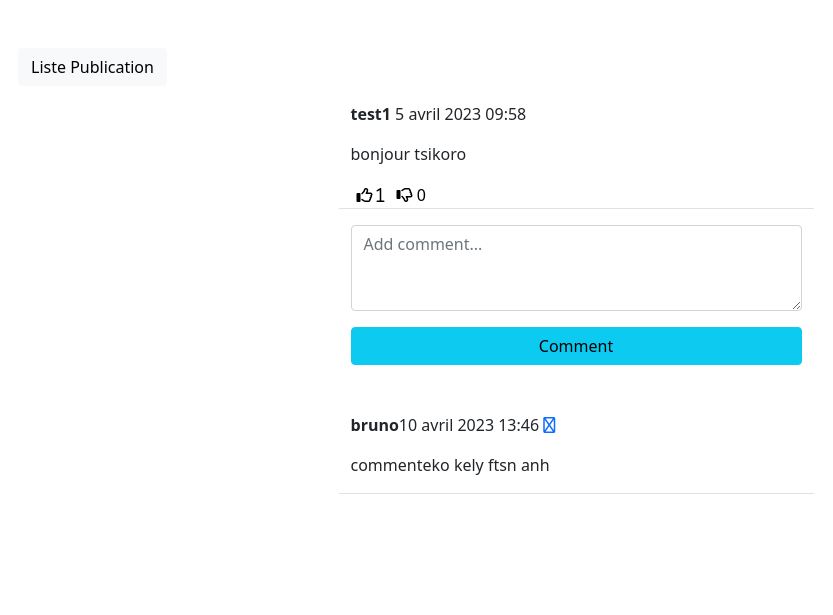
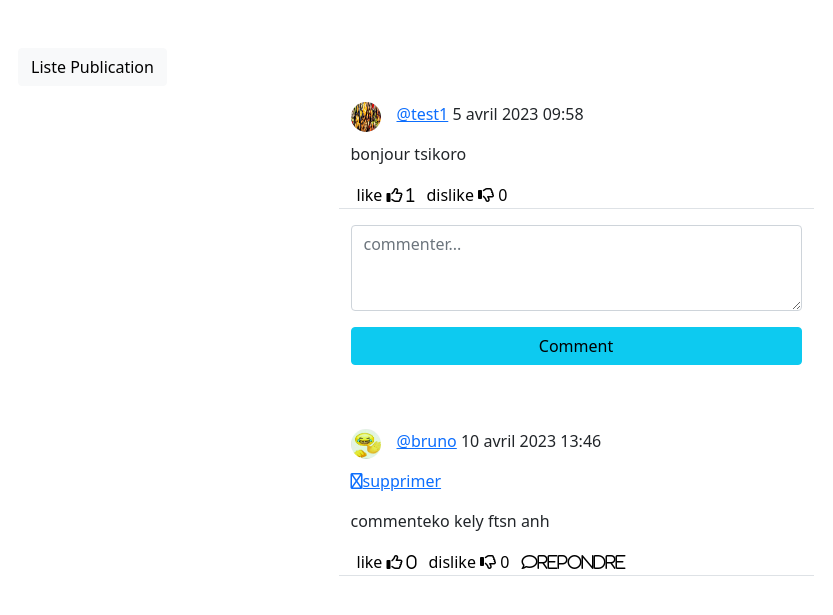
Before and after one commit to matrix11061991/ProJ-Final-Django, a Django app: page /social/post/4 in a window 1280 px wide. Shown: the part 56-671 px from the top of the page, without its empty margins (64-897 px from the left). Run offline with Django 4.2, Linux system fonts and the light colour scheme; a user stored in the database is signed in; data comes from the database, SQL or seed files in the repository; both versions use the stored data as it was after the commit; data that the repository does not hold is empty; some libraries are stand-ins or nearby versions.

Commit message:
post avec un seule image, repondre a un commentaire

```diff
--- a/Reseau_sociaux_by_Bruno/tatasiknetwork/landing/templates/landing/navbar.html
+++ b/Reseau_sociaux_by_Bruno/tatasiknetwork/landing/templates/landing/navbar.html
@@ -25,7 +25,7 @@
             <a class="nav-link dropdown-toggle text-dark" data-bs-toggle="dropdown" role="buton" aria-expanded="false"><i class="fas fa-user"></i></a>
             <ul class="dropdown-menu">
               <li><a class="dropdown-item"
-                href="{% url 'profile' user.profile.pk %}"
+                href="{% url 'profile' request.user.profile.pk %}"
                 >Profile</a></li>
               <li><a class="dropdown-item" href="{% url 'account_logout' %}">Deconnexion</a></li>
             </ul>
--- a/Reseau_sociaux_by_Bruno/tatasiknetwork/social/admin.py
+++ b/Reseau_sociaux_by_Bruno/tatasiknetwork/social/admin.py
@@ -1,6 +1,7 @@
 from django.contrib import admin
-from .models import Post, UserProfile
+from .models import Post, UserProfile, Comment
 
 # Register your models here.
 admin.site.register(Post)
 admin.site.register(UserProfile)
+admin.site.register(Comment)
--- a/Reseau_sociaux_by_Bruno/tatasiknetwork/social/forms.py
+++ b/Reseau_sociaux_by_Bruno/tatasiknetwork/social/forms.py
@@ -7,12 +7,13 @@ class PostForm(forms.ModelForm):
 		label='',
 		widget=forms.Textarea(attrs={
 			'rows': '3',
-			'placeholder': 'Say Something ...'
+			'placeholder': 'dit quelque chose ...'
 		}))
+	image = forms.ImageField(required=False)
 
 	class Meta:
 		model = Post
-		fields = ['body']
+		fields = ['body', 'image']
 
 
 class CommentForm(forms.ModelForm):
@@ -20,7 +21,7 @@ class CommentForm(forms.ModelForm):
 		label='',
 		widget=forms.Textarea(attrs={
 			'rows': '3',
-			'placeholder': 'Add comment...'
+			'placeholder': 'commenter...'
 		}))
 
 	class Meta:
--- a/Reseau_sociaux_by_Bruno/tatasiknetwork/social/templates/social/comment_delete.html
+++ b/Reseau_sociaux_by_Bruno/tatasiknetwork/social/templates/social/comment_delete.html
@@ -7,7 +7,7 @@
 
 	<div class="row mt-5">
 		<div class="col-md-5 col-sm-6">
-			<a href="{% url 'post-list'%}" class="btn btn-light">Liste Publication</a>
+			<a href="{% url 'post-detail' object.post.pk %}" class="btn btn-light">retour</a>
 		</div>
 	</div>
 	<div class="row justify-content-center mt-3 mb-5">
--- a/Reseau_sociaux_by_Bruno/tatasiknetwork/social/templates/social/post_detail.html
+++ b/Reseau_sociaux_by_Bruno/tatasiknetwork/social/templates/social/post_detail.html
@@ -1,6 +1,6 @@
 {% extends 'landing/base.html' %}
 {% load crispy_forms_tags %}
-
+{% load static %}
 
 {% block content %}
 <div class="container">
@@ -13,26 +13,28 @@
 
 	<div class="row justify-content-center mt-3">
 		<div class="col-md-5 col-sm-12 border-bottom">
-			<p>
-				<strong>{{ post.author }}</strong> {{ post.created_on }}
+				<div>
+				<a href="{% url 'profile' post.author.profile.pk %}"></a>
+				<img src="{{ post.author.profile.picture.url }}" class="rounded-circle post-img" height="30" width="30">
+				<p class="post-text"><a  class="text-primary" href="{% url 'profile' post.author.profile.pk %}">@{{ post.author }}</a> {{ post.created_on }}</p>
+			</div>
 				{% if request.user == post.author %}
 					<a href="{% url 'post-edit' post.pk %}" ><i class="far fa-edit"></i></a>
 					<a href="{% url 'post-delete' post.pk %}" ><i class="far fa-trash"></i></a>
 				{%endif%}
-			</p>
 			<p>{{post.body}}</p>
 			<div class="d-flex flex-row">
 				<form method="POST" action="{% url 'like' post.pk %}">
 					{% csrf_token %}
 					<input type="hidden" name="next" value="{{request.path}}">
-					<button class="btn-no-border-and-color" type="submit">
+					<button class="btn-no-border-and-color" type="submit">like
 						<i class="far fa-thumbs-up"><span> {{post.likes.all.count}}</span></i>
 					</button>
 				</form>
 				<form method="POST" action="{% url 'dislike' post.pk %}">
 					{% csrf_token %}
 					<input type="hidden" name="next" value="{{request.path}}">
-					<button class="btn-no-border-and-color" type="submit">
+					<button class="btn-no-border-and-color" type="submit">dislike
 						<i class="far fa-thumbs-down"></i><span> {{post.dislikes.all.count}}</span>
 					</button>
 				</form>
@@ -53,18 +55,73 @@
 	</div>
 
 	{% for comment in comments %}
+	{% if comment.is_parent %}
 		<div class="row justify-content-center mt-3 mb-5">
 		<div class="col-md-5 col-sm-12 border-bottom">
 			<p>
-				<strong>{{ comment.author }}</strong>{{ comment.created_on }}
+				<div>
+					<a href="{% url 'profile' comment.author.profile.pk %}"></a>
+					<img src="{{ comment.author.profile.picture.url }}" class="rounded-circle post-img" height="30" width="30">
+					<p class="post-text"><a  class="text-primary" href="{% url 'profile' comment.author.profile.pk %}">@{{ comment.author }}</a> {{ comment.created_on }}</p>
+				</div>
 				{% if request.user == comment.author %}
-					<a href="{% url 'comment-delete' post.pk comment.pk %}" ><i class="far fa-trash"></i></a>
+					<a href="{% url 'comment-delete' post.pk comment.pk %}" ><i class="far fa-trash"></i>supprimer</a>
 				{%endif%}
 			</p>
 			<p>{{ comment.comment }}</p>
+			<div class="d-flex flex-row">
+				<form method="POST" action="{% url 'comment-like' post.pk comment.pk %}">
+					{% csrf_token %}
+					<input type="hidden" name="next" value="{{request.path}}">
+					<button class="btn-no-border-and-color" type="submit">like
+						<i class="far fa-thumbs-up"><span> {{comment.likes.all.count}}</span></i>
+					</button>
+				</form>
+				<form method="POST" action="{% url 'comment-dislike' post.pk comment.pk %}">
+					{% csrf_token %}
+					<input type="hidden" name="next" value="{{request.path}}">
+					<button class="btn-no-border-and-color" type="submit">dislike
+						<i class="far fa-thumbs-down"></i><span> {{comment.dislikes.all.count}}</span>
+					</button>
+				</form>
+				<div>
+					<button class="btn-no-border-and-color" onclick="commentReplyToggle('{{ comment.pk }}')"><i class="far fa-comment">repondre</i></button>
+				</div>
+			</div>
 		</div>
 	</div>
+
+	<div class="row justify-content-center mt-3 mb-5 d-none" id="{{ comment.pk }}">
+		<div class="col-md-5 col-sm-12">
+			<form method="POST" action="{% url 'comment-reply' post.pk comment.pk %}">
+				{% csrf_token %}
+				{{form | crispy}}
+				<div class="d-grid gap-2">
+					<button class="btn btn-info mt-3">Comment</button>
+				</div>
+			</form>
+		</div>
+	</div>
+	{% for child_comment in comment.children %}
+		<div class="row justify-content-center mt-3 mb-5 child-comment">
+			<div class="col-md-5 col-sm-12 border-bottom">
+				<p>
+				<div>
+					<a href="{% url 'profile' comment.author.profile.pk %}"></a>
+					<img src="{{ child_comment.author.profile.picture.url }}" class="rounded-circle post-img" height="30" width="30">
+					<p class="post-text"><a  class="text-primary" href="{% url 'profile' child_comment.author.profile.pk %}">@{{ child_comment.author }}</a> {{ child_comment.created_on }}</p>
+				</div>
+				{% if request.user == child_comment.author %}
+					<a href="{% url 'comment-delete' post.pk child_comment.pk %}" ><i class="far fa-trash"></i>supprimer</a>
+				{%endif%}
+			</p>
+			<p>{{child_comment.comment}}</p>
+			</div>
+		</div>
+	{% endfor %}
+	{% endif %}
 	{% endfor %}
 
 </div>
+<script type="text/javascript" src="{% static 'js/social.js' %}"></script>
 {% endblock content %}
--- a/Reseau_sociaux_by_Bruno/tatasiknetwork/social/templates/social/post_edit.html
+++ b/Reseau_sociaux_by_Bruno/tatasiknetwork/social/templates/social/post_edit.html
@@ -18,7 +18,7 @@
 	</div>
 	<div class="row justify-content-center mt-3 mb-5">
 		<div class="col-md-5 col-sm-12">
-			<form method="POST">
+			<form method="POST" enctype="multipart/form-data">
 				{% csrf_token %}
 				{{form | crispy}}
 				<div class="d-grid gap-2">
--- a/Reseau_sociaux_by_Bruno/tatasiknetwork/social/templates/social/search.html
+++ b/Reseau_sociaux_by_Bruno/tatasiknetwork/social/templates/social/search.html
@@ -10,6 +10,11 @@
 		{% for profile in profile_list %}
 			<div class="row justify-content-center mt-3">
 				<div class="col-md-5 col-sm-12 border-bottom position-relative">
+					<div>
+						<a href="{% url 'profile' profile.pk %}"></a>
+						<img src="{{ profile.picture.url }}" class="rounded-circle post-img" height="30" width="30">
+						<p class="post-text"><a  class="text-primary" href="{% url 'profile' profile.pk %}">@{{ profile.user }}</a></p>
+					</div>
 					<p>
 						<a  class="text-primary" href="{% url 'profile' profile.pk %}">@{{ profile.user }}</a>
 					</p>
--- a/Reseau_sociaux_by_Bruno/tatasiknetwork/social/urls.py
+++ b/Reseau_sociaux_by_Bruno/tatasiknetwork/social/urls.py
@@ -1,5 +1,5 @@
 from django.urls import path
-from .views import PostListView, PostDetailView, PostEditView, PostDeleteView, CommentDeleteView, ProfileView, ProfileEditView,AddFollower,RemoveFollower, AddLike, Dislike, UserSearch
+from .views import PostListView, PostDetailView, PostEditView, PostDeleteView, CommentDeleteView, CommentReplyView, ProfileView, AddCommentLike, AddCommentDislike, ProfileEditView,AddFollower,RemoveFollower,ListFollowers, AddLike, Dislike, UserSearch
 
 
 urlpatterns = [
@@ -8,10 +8,14 @@ urlpatterns = [
 	path('post/edit/<int:pk>', PostEditView.as_view(), name='post-edit'),
 	path('post/delete/<int:pk>', PostDeleteView.as_view(), name='post-delete'),
 	path('post/<int:post_pk>/comment/delete/<int:pk>', CommentDeleteView.as_view(), name='comment-delete'),
+	path('post/<int:post_pk>/comment/<int:pk>/like', AddCommentLike.as_view(), name="comment-like"),
+	path('post/<int:pos_pk>/comment/<int:pk>/dislike', AddCommentDislike.as_view(), name="comment-dislike"),
+	path('post/<int:post_pk>/comment/<int:pk>/reply', CommentReplyView.as_view(), name="comment-reply"),
 	path('post/<int:pk>/likes', AddLike.as_view(), name='like'),
 	path('post/<int:pk>/dislikes', Dislike.as_view(), name='dislike'),
 	path('profile/<int:pk>', ProfileView.as_view(), name='profile'),
 	path('profile/edit/<int:pk>', ProfileEditView.as_view(), name='profile-edit'),
+	path('profile/<int:pk>/followers', ListFollowers.as_view(), name="list-followers"),
 	path('profile/<int:pk>/followers/add', AddFollower.as_view(), name='add-follower'),
 	path('profile/<int:pk>/followers/remove', RemoveFollower.as_view(), name='remove-follower'),
 	path('search/', UserSearch.as_view(), name="profile-search")
--- a/Reseau_sociaux_by_Bruno/tatasiknetwork/social/views.py
+++ b/Reseau_sociaux_by_Bruno/tatasiknetwork/social/views.py
@@ -24,8 +24,11 @@ class PostListView(LoginRequiredMixin, View):
 		return render(request,'social/post_list.html', context)
 
 	def post(self, request, *args, **kwargs):
-		posts = Post.objects.all().order_by('-created_on')
-		form = PostForm(request.POST)
+		logged_in_user = request.user
+		posts = Post.objects.filter(
+			author__profile__followers__in = [logged_in_user.id]
+		).order_by('-created_on')
+		form = PostForm(request.POST, request.FILES)
 
 		if form.is_valid():
 			new_post = form.save(commit=False)
@@ -72,6 +75,20 @@ class PostDetailView(LoginRequiredMixin, View):
 
 		return render(request, 'social/post_detail.html', context)
 
+class CommentReplyView(LoginRequiredMixin, View):
+	def post(self, request, post_pk, pk, *args, **kwargs):
+		post = Post.objects.get(pk=post_pk)
+		parent_comment = Comment.objects.get(pk=pk)
+		form = CommentForm(request.POST)
+		if form.is_valid():
+			new_comment = form.save(commit=False)
+			new_comment.author = request.user
+			new_comment.post = post
+			new_comment.parent = parent_comment
+			new_comment.save()
+
+		return redirect('post-detail', pk=post_pk)
+
 class PostEditView(LoginRequiredMixin, UserPassesTestMixin, UpdateView):
 	model = Post
 	fields = ['body']
@@ -105,6 +122,69 @@ class CommentDeleteView(LoginRequiredMixin, UserPassesTestMixin, DeleteView):
 	def test_func(self):
 		post = self.get_object()
 		return self.request.user == post.author
+
+
+class AddCommentLike(LoginRequiredMixin,View):
+	def post(self, request,pk, *args,**kwargs):
+		comment = Comment.objects.get(pk=pk)
+
+
+		is_dislike = False
+
+		for dislike in comment.dislikes.all():
+			if dislike == request.user:
+				is_dislike = True
+				break
+
+		if is_dislike:
+			comment.dislikes.remove(request.user)
+
+		is_like = False
+
+		for like in comment.likes.all():
+			if like == request.user:
+				is_like = True
+				break
+
+		if not is_like:
+			comment.likes.add(request.user)
+		else:
+			comment.likes.remove(request.user)
+
+		next = request.POST.get('next', '/')
+		return HttpResponseRedirect(next)
+
+class AddCommentDislike(LoginRequiredMixin,View):
+	def post(self, request,pk, *args,**kwargs):
+		comment = Comment.objects.get(pk=pk)
+
+
+		is_like = False
+
+		for like in comment.likes.all():
+			if like == request.user:
+				is_like = True
+				break
+
+		if is_like:
+			comment.likes.remove(request.user)
+
+		is_dislike = False
+
+		for dislike in comment.dislikes.all():
+			if dislike == request.user:
+				is_dislike = True
+				break
+
+		if not is_dislike:
+			comment.dislikes.add(request.user)
+		else:
+			comment.dislikes.remove(request.user)
+
+
+
+		next = request.POST.get('next', '/')
+		return HttpResponseRedirect(next)
 
 class ProfileView(View):
 	def get(self, request, pk, *args, **kwargs):
@@ -161,6 +241,19 @@ class RemoveFollower(LoginRequiredMixin, View):
 		profile = UserProfile.objects.get(pk=pk)
 		profile.followers.remove(request.user)
 		return redirect('profile',pk=profile.pk)
+
+class ListFollowers(View):
+	def get(self, request, pk, *args, **kwargs):
+		profile = UserProfile.objects.get(pk=pk)
+		followers = profile.followers.all()
+
+		context = {
+			'profile': profile,
+			'followers': followers,
+		}
+
+		return render(request, 'social/followers_list.html', context)
+
 class AddLike(LoginRequiredMixin,View):
 	def post(self, request,pk, *args,**kwargs):
 		post = Post.objects.get(pk=pk)
--- /dev/null
+++ b/Reseau_sociaux_by_Bruno/tatasiknetwork/static/js/social.js
@@ -0,0 +1,8 @@
+function commentReplyToggle(parent_id)
+{
+	const row = document.getElementById(parent_id)
+	if(row.classList.contains('d-none'))
+		row.classList.remove('d-none')
+	else
+		row.classList.add('d-none')
+}
--- a/Reseau_sociaux_by_Bruno/tatasiknetwork/static/style.css
+++ b/Reseau_sociaux_by_Bruno/tatasiknetwork/static/style.css
@@ -6,3 +6,16 @@
 .text-no-decoration{
 	text-decoration:none;
 }
+.post-img{
+	float: left;
+	margin-right: 1rem;
+}
+.post-image{
+	max-width:100%;
+	height: auto;
+	border-radius:10px;
+	margin-bottom: 10px;
+}
+.child-comment{
+	margin-left: 2rem;
+}
```
Also changed, not shown: Reseau_sociaux_by_Bruno/tatasiknetwork/social/models.py (+14 -0 lines), Reseau_sociaux_by_Bruno/tatasiknetwork/social/templates/social/followers_list.html (added, +29 -0 lines), Reseau_sociaux_by_Bruno/tatasiknetwork/social/templates/social/post_list.html (+9 -2 lines), Reseau_sociaux_by_Bruno/tatasiknetwork/social/templates/social/profile.html (+28 -14 lines), Reseau_sociaux_by_Bruno/tatasiknetwork/db.sqlite3, Reseau_sociaux_by_Bruno/tatasiknetwork/media/uploads/post_photos/01.png (added), Reseau_sociaux_by_Bruno/tatasiknetwork/social/migrations/0007_post_image.py (added), Reseau_sociaux_by_Bruno/tatasiknetwork/social/migrations/0008_comment_dislikes_comment_likes.py (added), Reseau_sociaux_by_Bruno/tatasiknetwork/social/migrations/0009_comment_parent.py (added).
